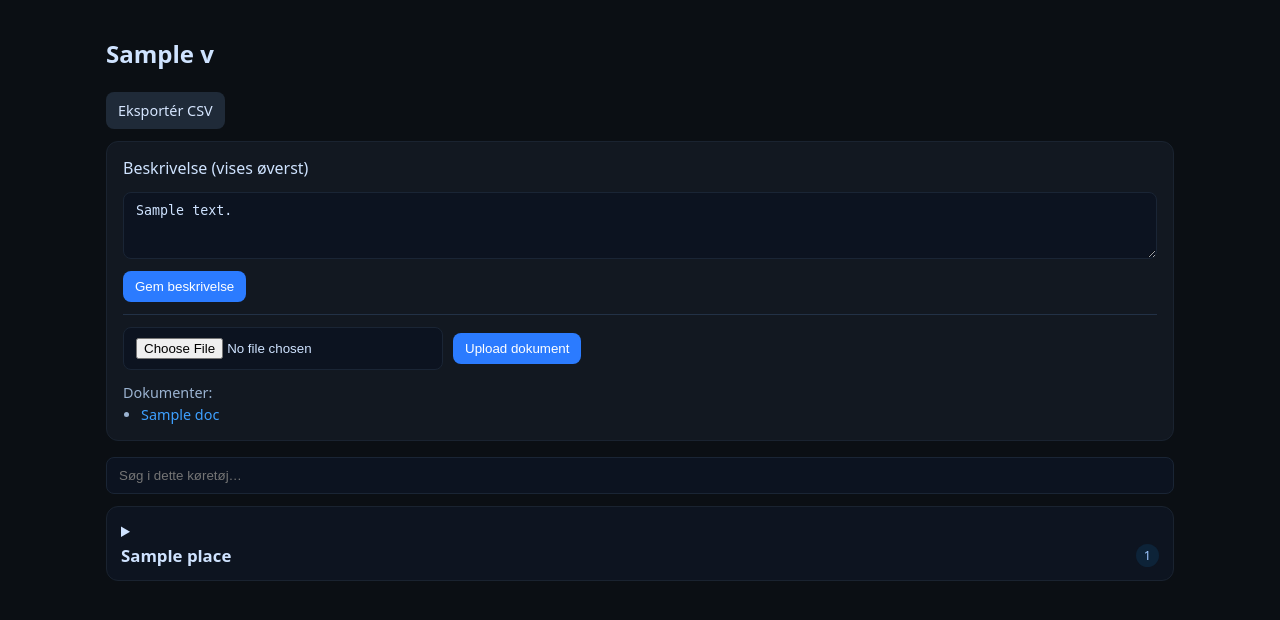
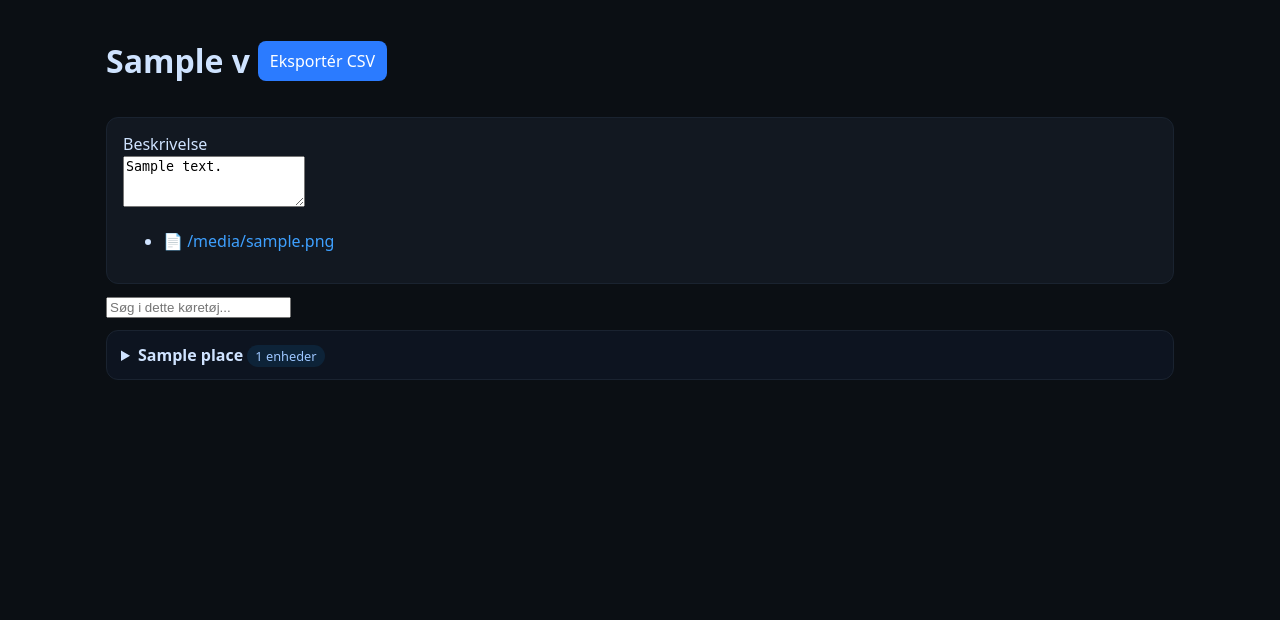
Before and after one commit to flr45/Pakkeliste_SBR, a Python web app: template templates/vehicle.html in a window 1280 px wide. Shown: the part 48-668 px from the top of the page. Run offline with Jinja, Linux system fonts and the light colour scheme; the template is opened without the code that fills it: most values are stand-ins (such as "Sample title", 1, 10 or a date in 2020); grey boxes marked "Sample" are stand-in pictures.

Commit message:
Update vehicle.html

```diff
--- a/templates/vehicle.html
+++ b/templates/vehicle.html
@@ -1,61 +1,174 @@
-{% extends "base.html" %}{% block content %}
-{% set v=v %}
-<h2>{{ v.name }}</h2>
-<div class="row small">
-  <a class="btn secondary" href="/vehicle/{{ v.id }}/export">Eksportér CSV</a>
+{% extends "base.html" %}
+{% block content %}
+<div class="row between vhead">
+  <h1>{{ v.name }}</h1>
+  <a class="btn" href="/vehicle/{{ v.id }}/export">Eksportér CSV</a>
 </div>
 
-<div class="card mt12">
-  <form method="post" action="/vehicle/{{ v.id }}/description" class="grid">
-    <label>Beskrivelse (vises øverst)</label>
-    <textarea class="input" rows="3" name="description" placeholder="Kort beskrivelse af køretøjet…">{{ v.description or "" }}</textarea>
-    <div class="row"><button class="btn">Gem beskrivelse</button></div>
-  </form>
-  <hr style="border:0;border-top:1px solid #223146;margin:12px 0">
-  <form method="post" action="/vehicle/{{ v.id }}/upload_doc" enctype="multipart/form-data" class="row" style="gap:10px">
-    <input class="input" style="max-width:320px" type="file" name="file" required>
-    <button class="btn">Upload dokument</button>
-  </form>
-  {% if docs %}
-  <div class="mt12 small">Dokumenter:</div>
-  <ul class="list small">
-    {% for d in docs %}
-      <li><a href="/vehicle/{{ v.id }}/doc/{{ d.id }}/download">{{ d.orig_name }}</a></li>
+<div class="card">
+  <label class="row between wrap">
+    <span>Beskrivelse</span>
+    {% if request.session.get('user') %}
+    <button id="saveDesc" class="btn">Gem</button>
+    {% endif %}
+  </label>
+  <textarea id="desc" rows="3" placeholder="Skriv en kort tekst om køretøjet...">{{ v.description }}</textarea>
+
+  {% if request.session.get('user') %}
+  <div class="row gap">
+    <form id="docForm" enctype="multipart/form-data">
+      <input type="file" name="file" required>
+      <button class="btn" type="submit">Upload dokument</button>
+    </form>
+  </div>
+  {% endif %}
+
+  {% if v.docs and v.docs|length %}
+  <ul class="docs">
+    {% for d in v.docs %}
+      <li><a href="{{ d.path }}" target="_blank">📄 {{ d.filename }}</a></li>
     {% endfor %}
   </ul>
   {% endif %}
 </div>
 
-<div class="row mt16">
-  <input id="q-vehicle" class="input" placeholder="Søg i dette køretøj…">
+<input id="localSearch" class="search" placeholder="Søg i dette køretøj...">
+
+{% if request.session.get('user') %}
+<div class="row gap">
+  <form id="newPlaceForm" class="inline-form">
+    <input name="name" placeholder="Nyt rum/kasse..." required>
+    <button class="btn" type="submit">Tilføj rum</button>
+  </form>
+</div>
+{% endif %}
+
+<div id="places">
+  {% for p in v.places %}
+  <details class="place" id="place-{{ p.id }}">
+    <summary>
+      <b class="pname" {% if request.session.get('user') %}contenteditable="true" data-pid="{{ p.id }}"{% endif %}>{{ p.name }}</b>
+      <span class="badge">{{ p.items | length }} enheder</span>
+    </summary>
+    {% if request.session.get('user') %}
+    <form class="inline-form small addItemForm" data-pid="{{ p.id }}">
+      <input name="name" placeholder="Nyt udstyr..." required>
+      <input name="quantity" type="number" min="1" value="1" style="max-width:80px">
+      <input name="note" placeholder="Note (valgfri)">
+      <button class="btn" type="submit">Tilføj</button>
+    </form>
+    {% endif %}
+    <ul class="items">
+      {% for it in p.items %}
+      <li class="item" data-name="{{ it.name | lower }} {{ it.note | lower }}">
+        <div class="row between">
+          <div class="wrap">
+            <b>{{ it.name }}</b>
+            {% if it.note %}<span class="muted">– {{ it.note }}</span>{% endif %}
+            {% if it.photo_path %} <a href="{{ it.photo_path }}" target="_blank">📷</a>{% endif %}
+          </div>
+          <div class="row gap">
+            <span class="qty">x{{ it.quantity }}</span>
+            {% if request.session.get('user') %}
+            <label class="btn small">
+              📷
+              <input type="file" class="hidden uploadPhoto" data-itemid="{{ it.id }}">
+            </label>
+            {% endif %}
+          </div>
+        </div>
+      </li>
+      {% endfor %}
+    </ul>
+  </details>
+  {% else %}
+  <p>Ingen rum/kasser endnu.</p>
+  {% endfor %}
 </div>
 
-{% for p in v.places %}
-  <details class="place" id="place-{{ p.id }}">
-    <summary><header><h3>{{ p.name }}</h3><span class="badge">{{ p.items|length }}</span></header></summary>
-    {% for it in p.items %}
-      <div class="item" id="item-{{ it.id }}" data-search="{{ (it.name ~ ' ' ~ (it.note or ''))|lower }}">
-        <div class="row" style="justify-content:space-between">
-          <div>
-            <strong>{{ it.name }}</strong>
-            <span class="meta"> • Antal: {{ it.quantity }}</span>
-            {% if it.note %}<span class="meta"> • {{ it.note }}</span>{% endif %}
-          </div>
-          <div class="row">
-            {% if it.photo_filename %}<span title="Har billede">📷</span>{% endif %}
-            <form method="post" action="/item/{{ it.id }}/upload_photo" enctype="multipart/form-data" class="row">
-              <input type="file" name="photo" style="max-width:180px" class="input hide-m">
-              <button class="btn secondary">Billede</button>
-            </form>
-          </div>
-        </div>
-        {% if it.photo_filename %}
-          <div class="mt8"><img src="/uploads/items/{{ it.photo_filename }}" alt="" style="max-width:100%;border-radius:8px"></div>
-        {% endif %}
-      </div>
-    {% endfor %}
-  </details>
-{% endfor %}
+<script>
+const vid = {{ v.id }};
 
-<script>document.body.dataset.page='vehicle';</script>
+// Lokal søgning
+document.getElementById('localSearch').addEventListener('input', function(){
+  const q = this.value.trim().toLowerCase();
+  document.querySelectorAll('.place').forEach(place => {
+    let any = false;
+    place.querySelectorAll('.item').forEach(li => {
+      const hit = li.dataset.name.includes(q);
+      li.style.display = hit ? '' : 'none';
+      if (hit) any = true;
+    });
+    place.style.display = (any || q==='') ? '' : 'none';
+    if (q!=='' && any) place.open = true;
+  });
+});
+
+// Gem beskrivelse
+const saveDesc = document.getElementById('saveDesc');
+if (saveDesc){
+  saveDesc.addEventListener('click', async (e)=>{
+    e.preventDefault();
+    const fd = new FormData();
+    fd.append('description', document.getElementById('desc').value);
+    const r = await fetch(`/vehicle/${vid}/description`, {method:'POST', body:fd});
+    if(r.ok){ saveDesc.textContent='Gemt ✓'; setTimeout(()=>saveDesc.textContent='Gem',1000); }
+  });
+}
+
+// Upload dokument
+const docForm = document.getElementById('docForm');
+if (docForm){
+  docForm.addEventListener('submit', async (e)=>{
+    e.preventDefault();
+    const fd = new FormData(docForm);
+    const r = await fetch(`/vehicle/${vid}/docs`, {method:'POST', body:fd});
+    if(r.ok){ location.reload(); }
+  });
+}
+
+// Opret rum
+const newPlaceForm = document.getElementById('newPlaceForm');
+if (newPlaceForm){
+  newPlaceForm.addEventListener('submit', async (e)=>{
+    e.preventDefault();
+    const fd = new FormData(newPlaceForm);
+    const r = await fetch(`/vehicle/${vid}/places/new`, {method:'POST', body:fd});
+    if(r.ok){ location.reload(); }
+  });
+}
+
+// Rename rum (contenteditable)
+document.querySelectorAll('.pname[contenteditable="true"]').forEach(el=>{
+  el.addEventListener('blur', async ()=>{
+    const pid = el.dataset.pid;
+    const fd = new FormData();
+    fd.append('name', el.textContent.trim());
+    await fetch(`/place/${pid}/rename`, {method:'POST', body:fd});
+  });
+});
+
+// Tilføj item i rum
+document.querySelectorAll('.addItemForm').forEach(form=>{
+  form.addEventListener('submit', async (e)=>{
+    e.preventDefault();
+    const pid = form.dataset.pid;
+    const fd = new FormData(form);
+    const r = await fetch(`/place/${pid}/items/new`, {method:'POST', body:fd});
+    if(r.ok){ location.reload(); }
+  });
+});
+
+// Upload foto til item
+document.querySelectorAll('.uploadPhoto').forEach(inp=>{
+  inp.addEventListener('change', async ()=>{
+    const fd = new FormData();
+    const file = inp.files[0];
+    if(!file) return;
+    fd.append('file', file);
+    const r = await fetch(`/item/${inp.dataset.itemid}/photo`, {method:'POST', body:fd});
+    if(r.ok){ location.reload(); }
+  });
+});
+</script>
 {% endblock %}
```
